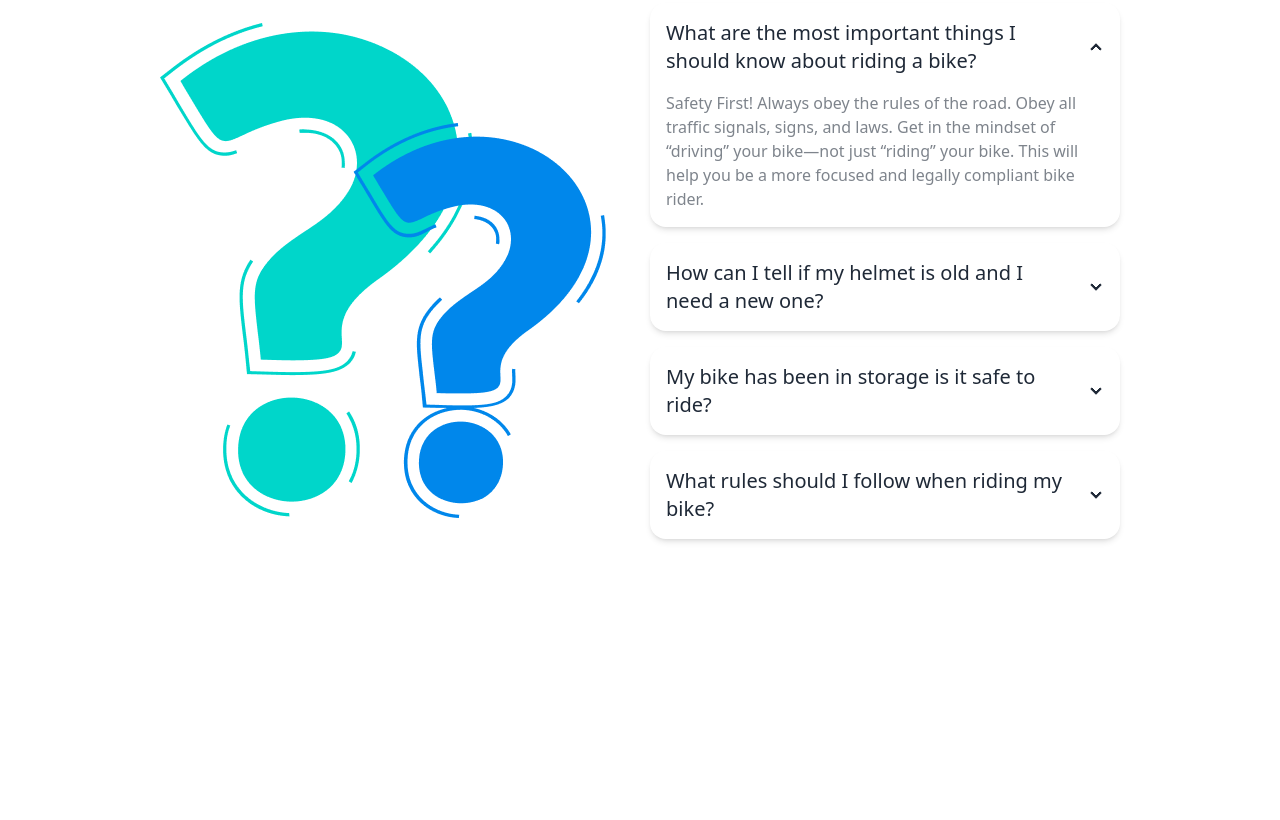
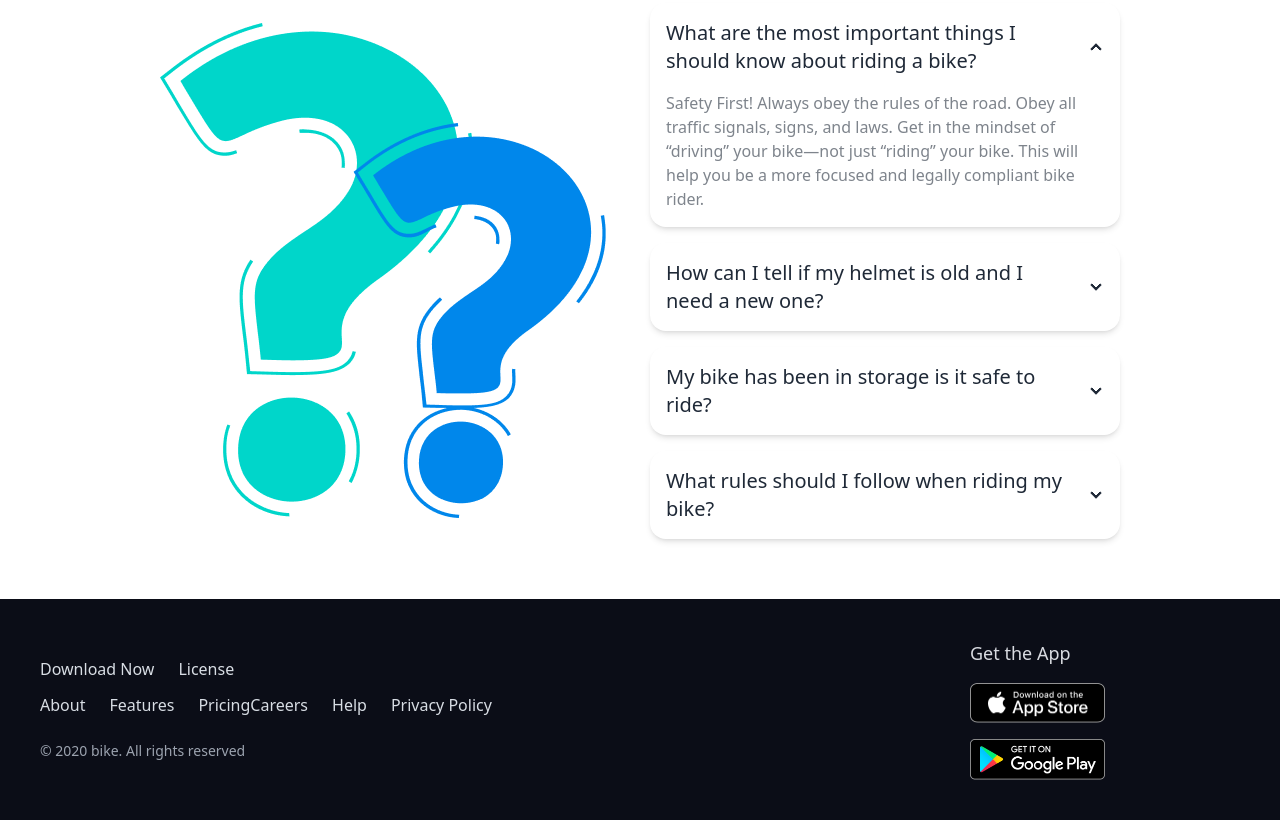
Before and after one commit to shiyam-sarker10/BikerZone, a plain HTML site: page index.html in a window 1280 px wide. Shown: the part 2980-3800 px from the top of the page. Before the commit the page ends 3579 px from the top, so only its background shows below. Drawn offline with nearby package versions, Linux system fonts and the light colour scheme.

Commit message:
added footer section and te Project is finished

```diff
--- a/index.html
+++ b/index.html
@@ -316,6 +316,38 @@
             </section>
         </main>
         <!-- main section end  -->
+
+        <!-- footer section start  -->
+        <footer class="flex flex-col items-center md:flex-row p-10 bg-[#0B0D17] text-neutral-content">
+            <div class="flex-1">
+                <div class="flex gap-x-6 text-base">
+                    <p>Download Now</p>
+                    <p>License</p>
+                </div>
+                <div class="flex flex-col md:flex-row text-base pt-3">
+                    <div class=" flex gap-x-6">
+                        <p class="">About</p>
+                        <p class="">Features</p>
+                        <p class="">Pricing</p>
+                    </div>
+                    <div class=" flex gap-x-6">
+                        <p class="">Careers</p>
+                        <p class="">Help</p>
+                        <p class="">Privacy Policy</p>
+                    </div>
+                </div>
+                <div class="pt-6">
+                    <p class="text-sm text-gray-400">© 2020 bike. All rights reserved</p>
+                </div>
+            </div>
+            <div class="flex justify-end">
+                <div class="grid grid-cols-1 gap-4">
+                    <a><p class="text-[#D9DBE1] text-lg font-medium">Get the App</p></a>
+                    <a><img class="w-1/2" src="./images/others/ios.png" alt=""></a>
+                    <a><img class="w-1/2" src="./images/others/android.png" alt=""></a>
+                </div>
+            </div>
+        </footer>
     </body>
 
 </html>
```
